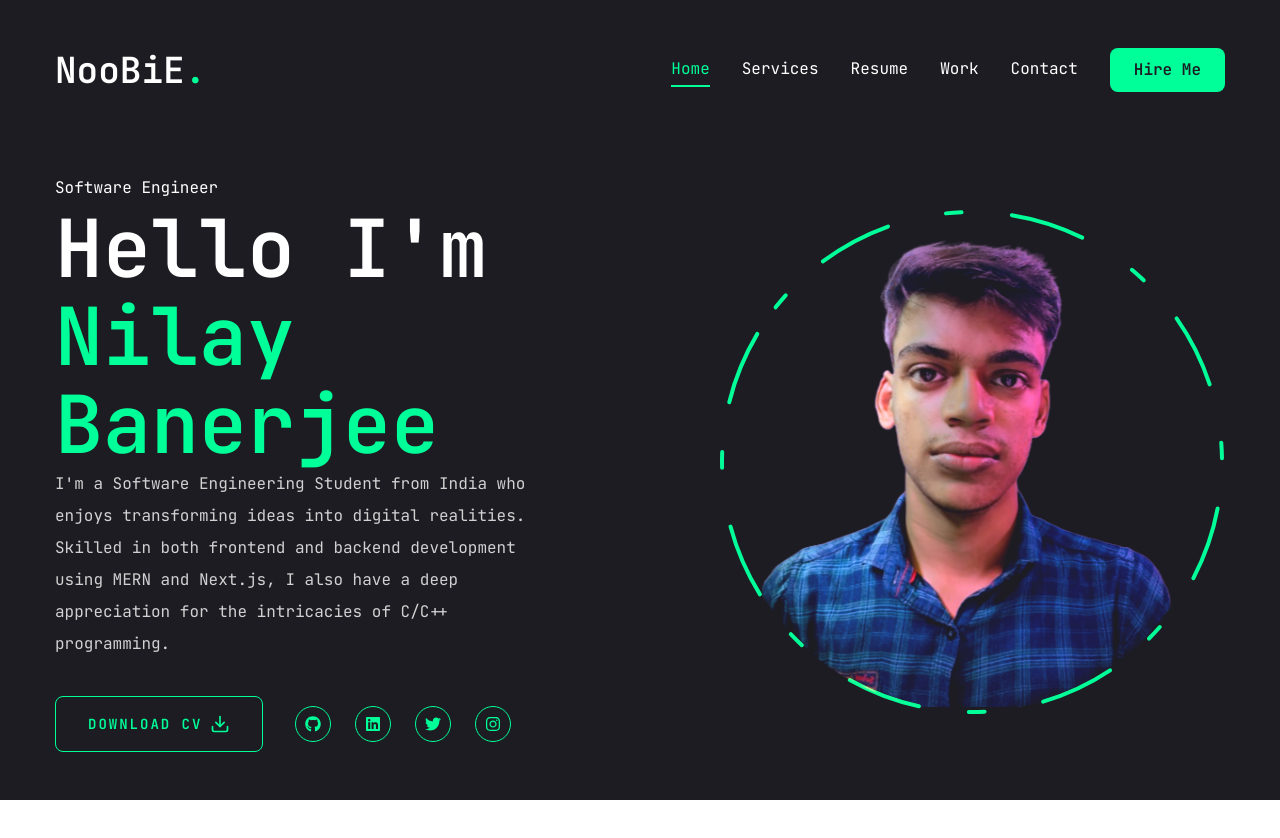
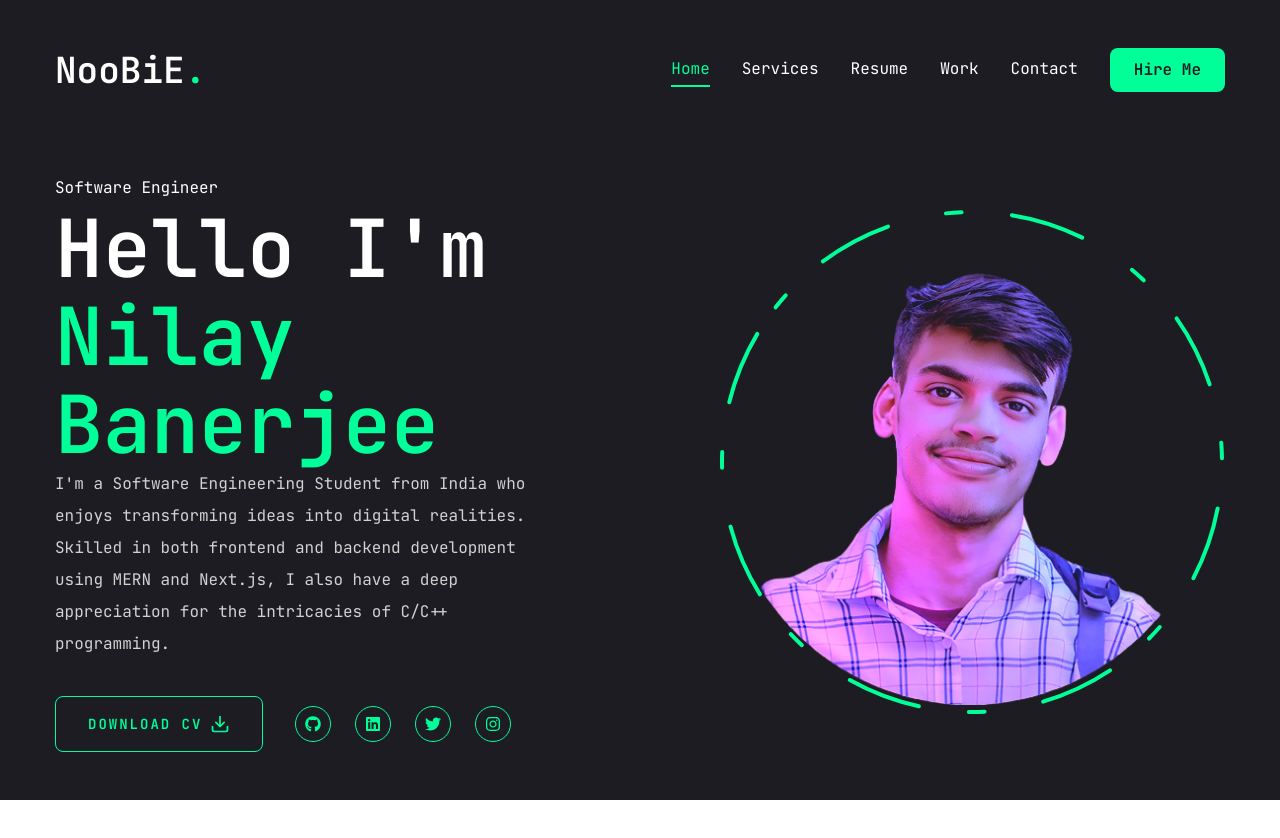
Before and after one commit to NooBIE-Nilay/Nilay-portfolio, a Next.js app: page / in a window 1280 px wide. Shown: the top 838 px of the page. Built offline with nearby package versions, Linux system fonts and the light colour scheme.

Commit message:
Fixed Homepage Photo

```diff
--- a/components/ui/photo.tsx
+++ b/components/ui/photo.tsx
@@ -23,12 +23,12 @@ export function Photo() {
           className="w-[298px] h-[298px] xl:w-[498px] xl:h-[498px] mix-blend-lighten absolute "
         >
           <Image
-            src="/assets/img.png"
+            src="/assets/profile_pic.png"
             priority
             quality={100}
             fill
             alt="Profile Picture"
-            className="object-contain pt-4"
+            className="object-contain pr-1 md:ml-1 "
           />
         </motion.div>
 
@@ -55,7 +55,7 @@ export function Photo() {
             transition={{
               duration: 20,
               repeat: Infinity,
-              repeatType: "reverse",
+              repeatType: "mirror",
             }}
           />
         </motion.svg>
```
Also changed, not shown: public/assets/img.png (deleted), public/assets/profile_pic.png (added).
